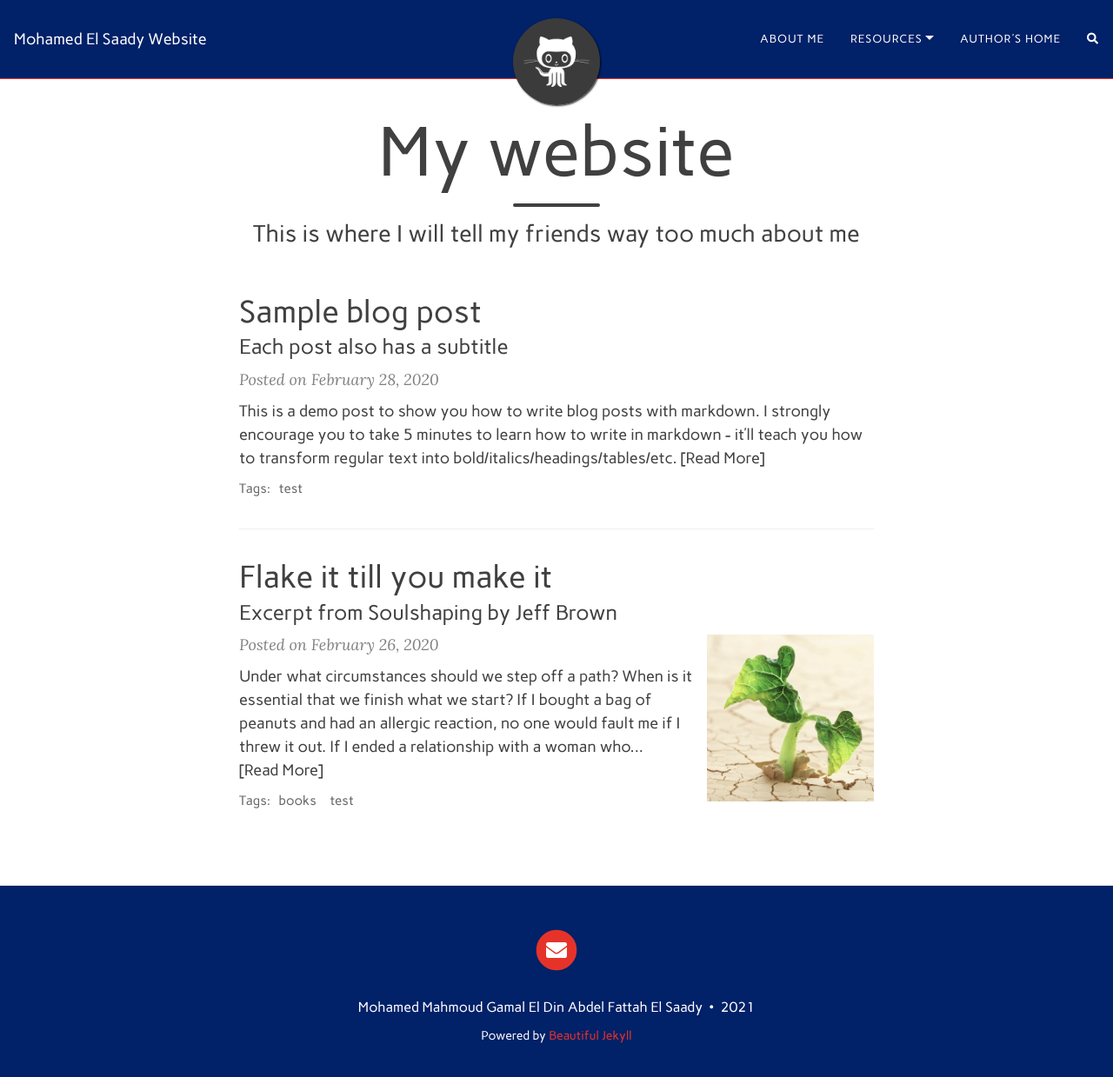
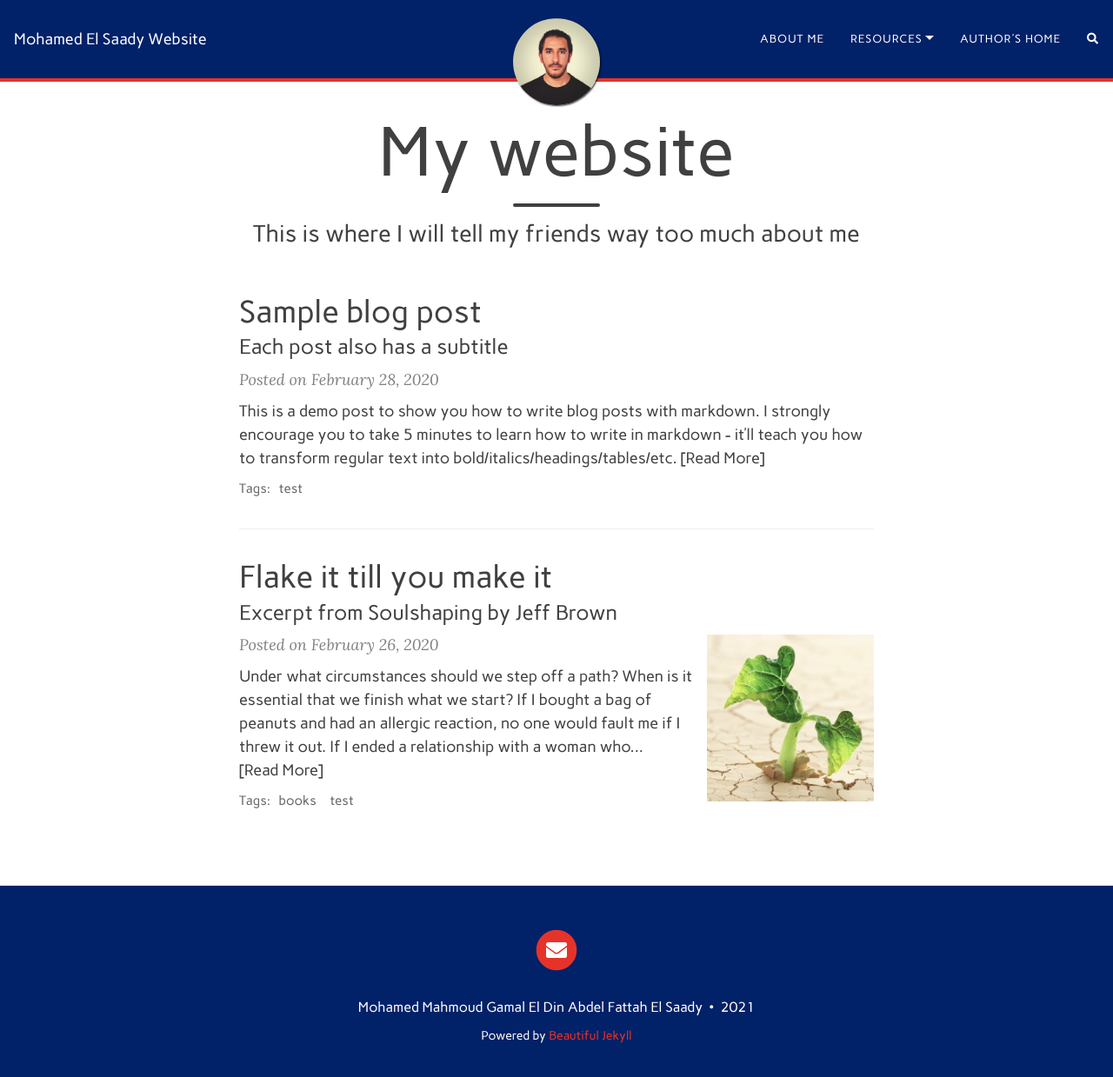
Before and after one commit to Mohamed-elsaady/melsaady.github.pages, a Jekyll site: the page built from index.html, in a window 1280 px wide and 1252 px high. Shown: the top 1239 px of the window at 87% size. Built offline with Jekyll 4.4.1, drawn with Linux system fonts in a browser that asks for light colours; nearby versions of some CDN libraries; the list of posts is cut into pages by our own code; comment, search, counter and statistics services are not loaded.

Commit message:
icon update

```diff
--- a/assets/css/beautifuljekyll.css
+++ b/assets/css/beautifuljekyll.css
@@ -124,7 +124,7 @@ img {
 
 .navbar-custom {
   background-color: {{ site.navbar-col | default: "#EAEAEA" }};
-  border-bottom: 1px solid {{ site.navbar-border-col | default: "#DDDDDD" }};
+  border-bottom: 4px solid {{ site.navbar-border-col | default: "#DDDDDD" }};
   font-family: 'Carme', 'Helvetica Neue', Helvetica, Arial, sans-serif;
   {% if site.navbar-img %}
     background-image: url({{ site.navbar-img | relative_url }});
```
Also changed, not shown: assets/img/avatar-icon.png.
